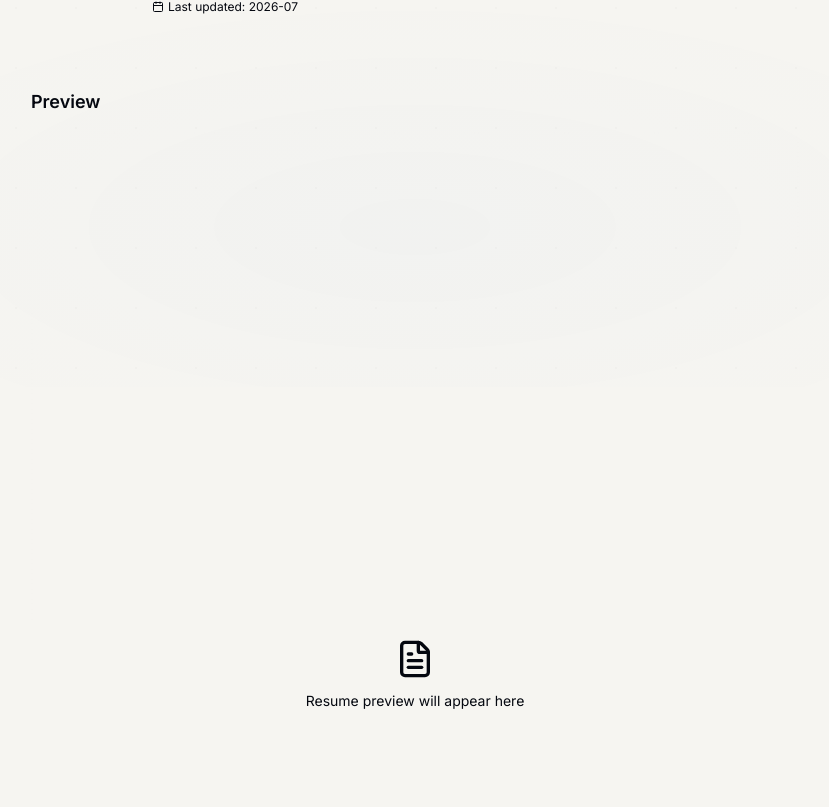
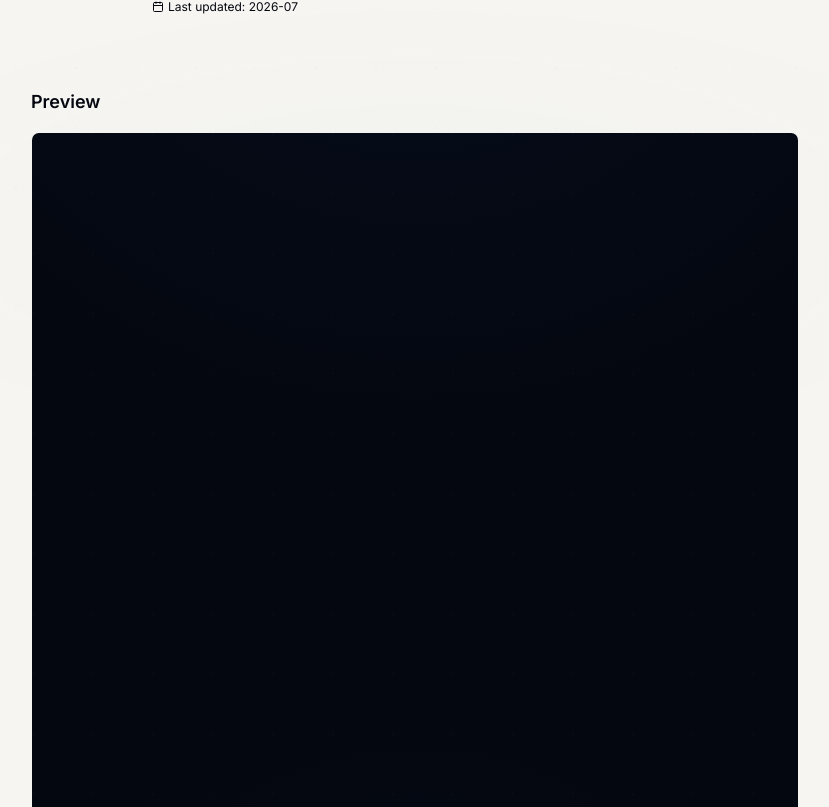
Before and after one commit to 1rafi3/Portfolio, a Next.js app: page /resume in a window 1280 px wide. Shown: the part 413-1220 px from the top of the page, without its empty margins (225-1054 px from the left). Built offline with nearby package versions, Linux system fonts and the light colour scheme.

Commit message:
added resume preview

```diff
--- a/src/components/sections/ResumeSection.tsx
+++ b/src/components/sections/ResumeSection.tsx
@@ -50,7 +50,7 @@ export function ResumeSection() {
               render={
                 <a
                   href={resume.file.url}
-                  download
+                  download="MD Sheik Rafiwol Karim Rafi resume.pdf"
                   onClick={handleDownload}
                 />
               }
@@ -61,17 +61,16 @@ export function ResumeSection() {
           </div>
         </div>
 
-        <div className="mt-10">
-          <h3 className="text-lg font-semibold text-foreground">Preview</h3>
-          <div className="mt-4 flex aspect-[210/297] w-full items-center justify-center rounded-lg border-2 border-dashed border-border/50 bg-muted/20 transition-colors hover:border-primary/20">
-            <div className="flex flex-col items-center gap-3 text-center">
-              <FileText className="h-10 w-10 text-muted-foreground/40" />
-              <p className="text-sm text-muted-foreground/60">
-                Resume preview will appear here
-              </p>
+          <div className="mt-10">
+            <h3 className="text-lg font-semibold text-foreground">Preview</h3>
+            <div className="mt-4 overflow-hidden rounded-lg border border-border/50 transition-colors hover:border-primary/20">
+              <iframe
+                src={resume.file.url}
+                className="aspect-[210/297] w-full"
+                title="Resume preview"
+              />
             </div>
           </div>
-        </div>
       </div>
       </section>
     </ScrollReveal>
```
